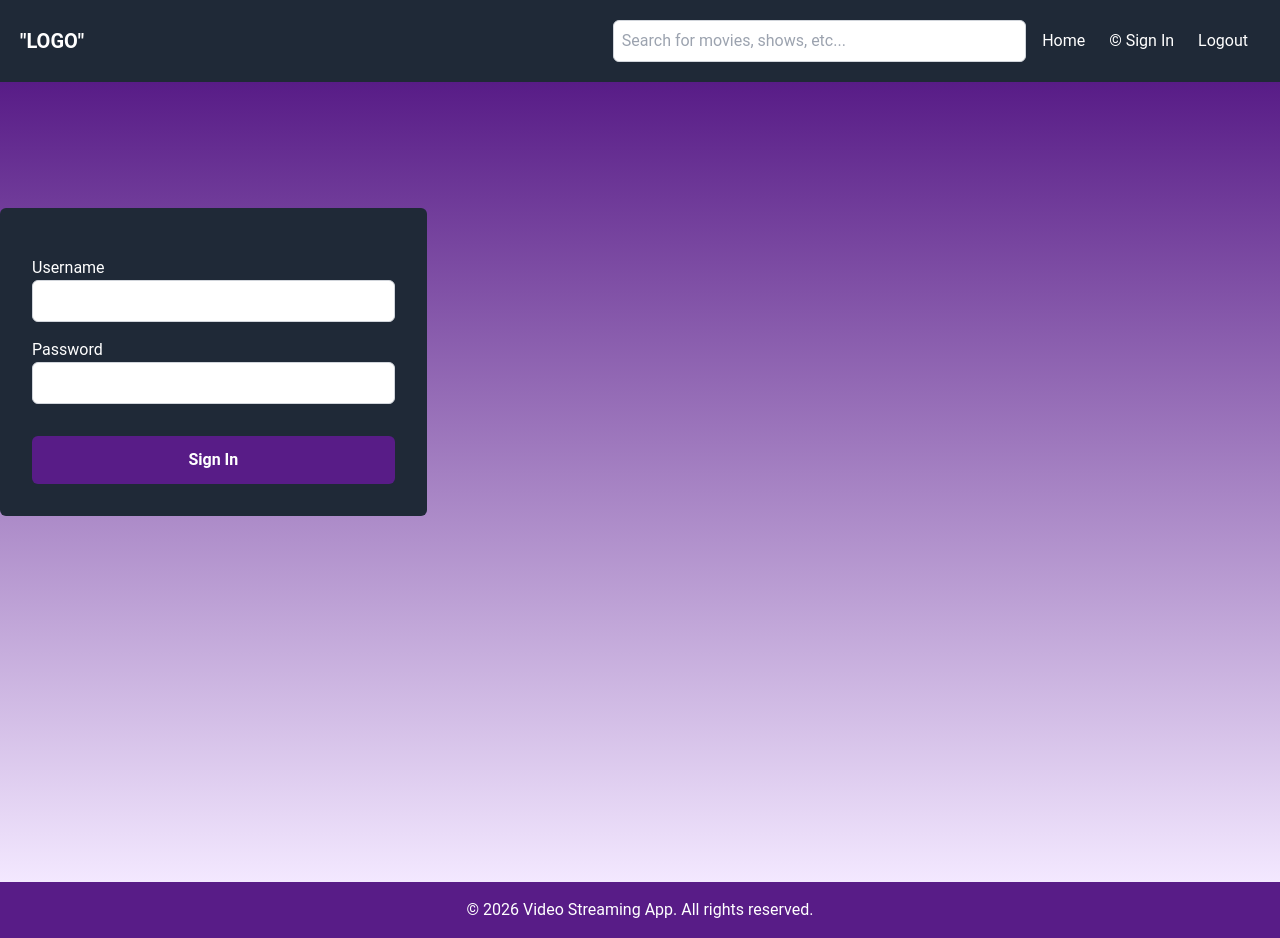
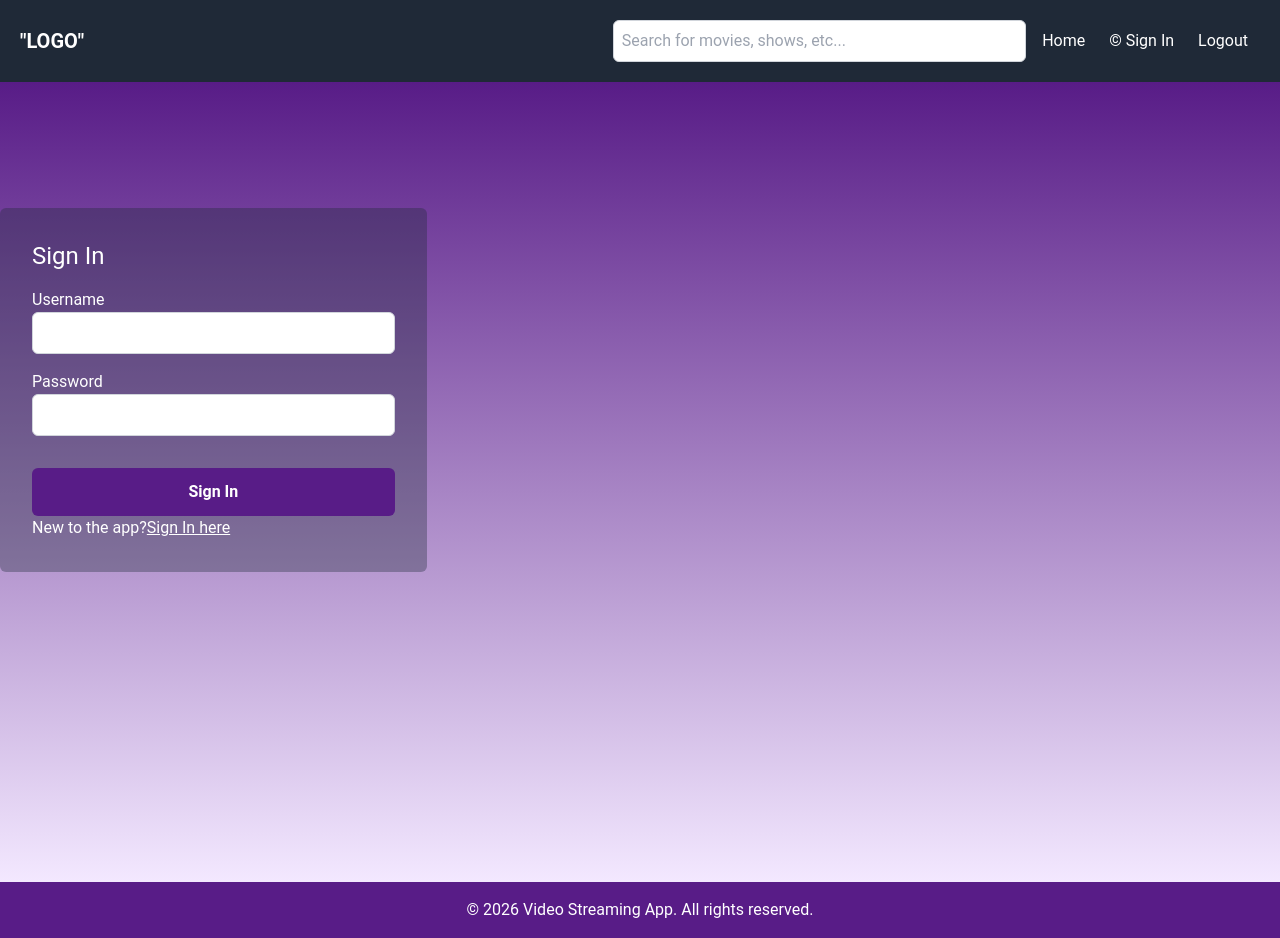
Before and after one commit to divC21/video-streamin-with-gpt, a React (Create React App) app: page /signin in a window 1280 px wide. Built offline with nearby package versions, Linux system fonts and the light colour scheme.

Commit message:
Sign in /sign up form

```diff
--- a/src/components/SignIn.js
+++ b/src/components/SignIn.js
@@ -3,11 +3,32 @@ import Button from "./Button";
 import Input from "./Input";
 
 const SignIn = () => {
-  const [userName, setUserName] = useState("");
-  const [password, setPassword] = useState("");
+  const [formData, setFormData] = useState({
+    email: "",
+    password: "",
+    fullName: "",
+  });
+  const [signUpForm, setSignUpForm] = useState(false);
 
   return (
-    <div className=" bg-gray-800 flex flex-col w-1/3 absolute top-52 p-8 justify-center justify-self-center align-middle rounded-md">
+    <div className=" bg-gray-800 bg-opacity-35 flex flex-col w-1/3 absolute top-52 p-8 justify-center justify-self-center align-middle rounded-md">
+      <h2 className="text-2xl">{signUpForm ? "Sign Up" : "Sign In"}</h2>
+      {signUpForm && (
+        <div className="py-4">
+          <label className="pr-3" htmlFor="username">
+            Full Name
+          </label>
+          <Input
+            id="username"
+            type="text"
+            value={formData.fullName}
+            onChange={(evt) => {
+              setFormData(...formData, { fullName: evt.target.value });
+            }}
+          />
+        </div>
+      )}
+
       <div className="py-4">
         <label className="pr-3" htmlFor="username">
           Username
@@ -15,9 +36,9 @@ const SignIn = () => {
         <Input
           id="username"
           type="text"
-          value={userName}
+          value={formData.email}
           onChange={(evt) => {
-            setUserName(evt.target.value);
+            setFormData(...formData, { email: evt.target.value });
           }}
         />
       </div>
@@ -28,18 +49,29 @@ const SignIn = () => {
         <Input
           id="password"
           type="password"
-          value={password}
+          value={formData.password}
           onChange={(evt) => {
-            setPassword(evt.target.value);
+            setFormData(...formData, { password: evt.target.value });
           }}
         />
       </div>
       <Button
         classNames="!w-full !m-0"
         type="primary"
-        name="Sign In"
+        name={signUpForm ? "Sign Up" : "Sign In"}
         onClick={() => {}}
       />
+      <p>
+        {signUpForm ? "Already a member?" : "New to the app?"}
+        <span
+          className="underline cursor-pointer"
+          onClick={() => {
+            setSignUpForm(!signUpForm);
+          }}
+        >
+          {`Sign ${signUpForm ? "Up" : "In"} here`}
+        </span>
+      </p>
     </div>
   );
 };
```
